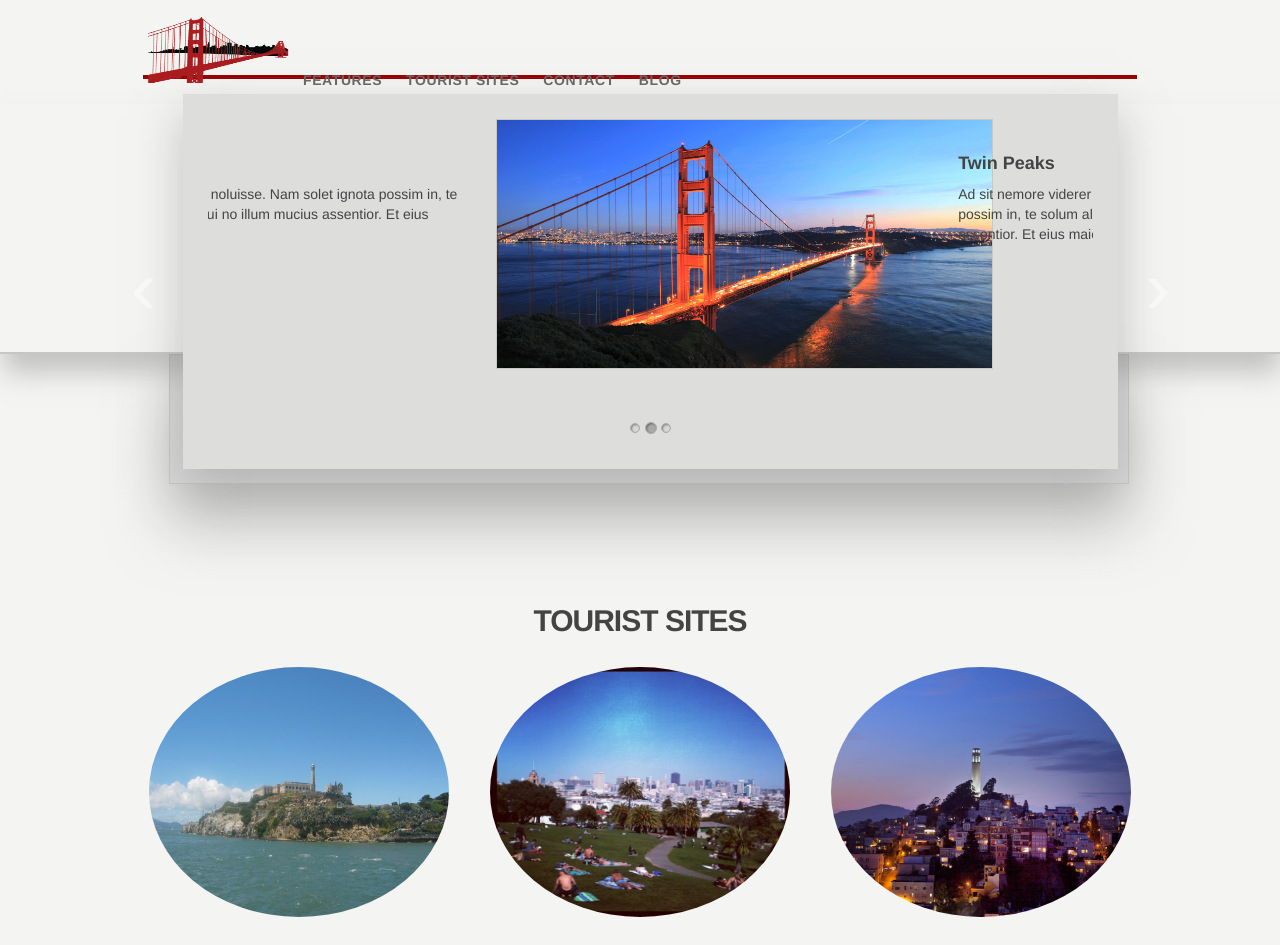
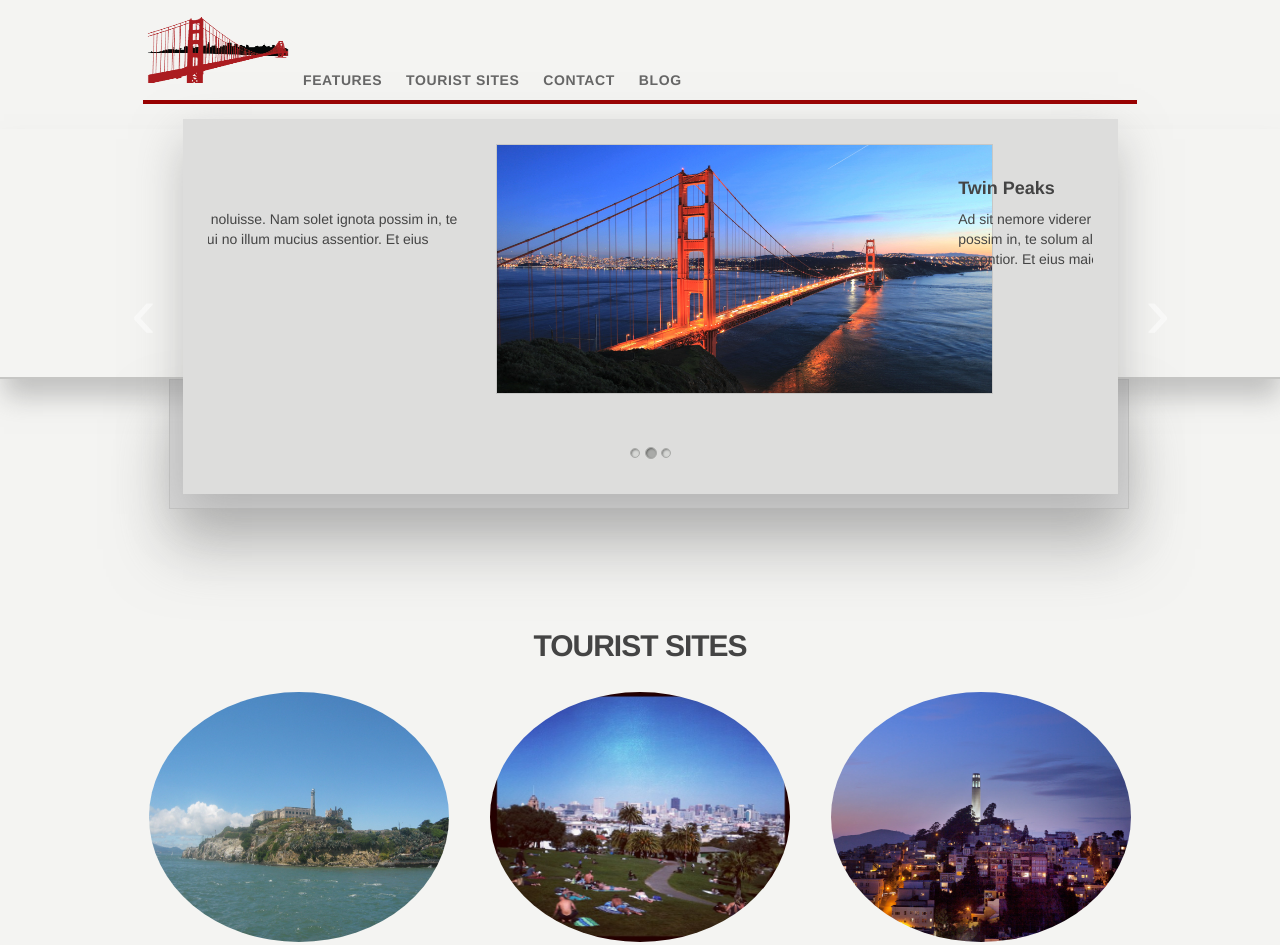
Before and after one commit to cdeeter/landing-page, a plain HTML site: page index.html in a window 1280 px wide. Shown: the top 945 px of the page. Drawn offline with nearby package versions, Linux system fonts and the light colour scheme; some icons are missing.

Commit message:
Fixed css issue
fixed css for menu

```diff
--- a/style.css
+++ b/style.css
@@ -53,7 +53,6 @@ h2 b {
 }
 
 .menu-divider {
-    margin-top: -25px;
     border-top: 4px solid #990000;
 }
 
```
